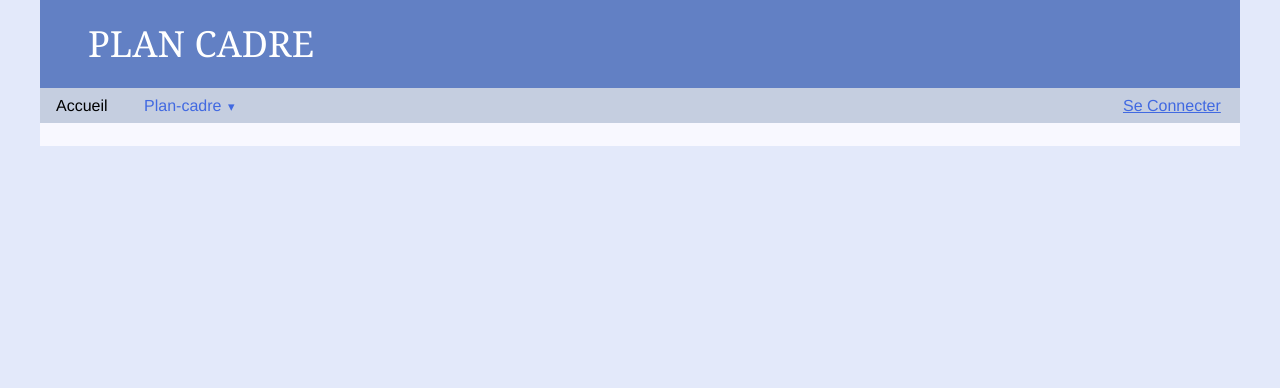
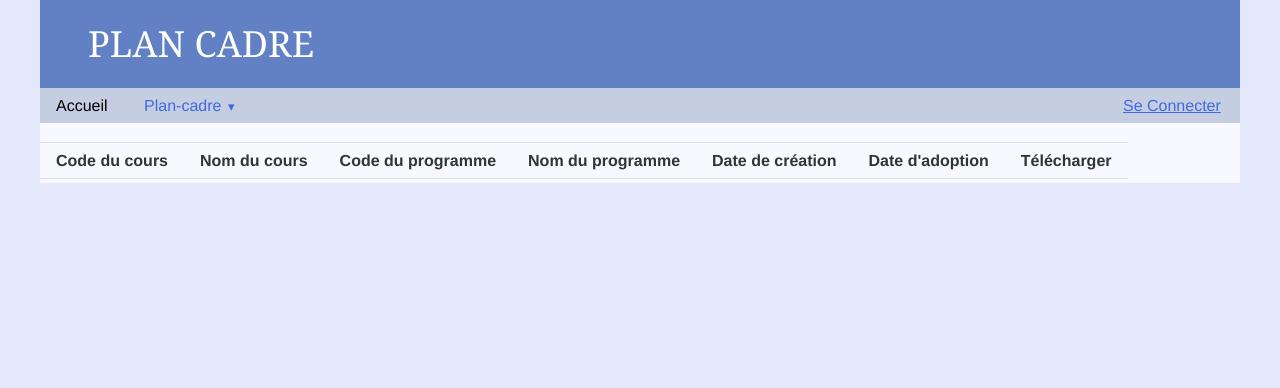
Before and after one commit to Waverealm/Projet_Plan-Cadre, a PHP site: page /view/view_search_plan_cadre.php in a window 1280 px wide. Shown: the top 388 px of the page. Run offline with PHP 8.4, Linux system fonts and the light colour scheme; lists and menus that the app fills with data are empty.

Commit message:
petit tableau pour montrer que ça marche
peut afficher les plans-cadres,
doit faire un update de la bd pour la procédure je vais vérifier si je
dois/peux faire d'autre procédures avant de mettre un changement .

```diff
--- a/controller/interface_functions.php
+++ b/controller/interface_functions.php
@@ -69,7 +69,7 @@ function showAppropriateMenu()
                         <a href="#" id="menuLink1" class="pure-menu-link">Plan-cadre</a>
                         <ul class="pure-menu-children">
                             <li class="pure-menu-item">
-                                <a href="#" class="pure-menu-link">Recherche</a>
+                                <a href="<?php echo VIEW_SEARCH_PLAN_CADRE ?>" class="pure-menu-link">Recherche</a>
                             </li>
                         </ul>
                     </li>
--- /dev/null
+++ b/model/model_search_plan_cadre.php
@@ -0,0 +1,67 @@
+<?php
+
+
+
+include_once("../controller/interface_functions.php");
+include_once("../model/queries.php");
+
+
+// default order by codeCours pour la procédure select
+
+/*
+	showAllPlancadre
+	cette fonction permet d'afficher tout les plans-cadres dans un tableau
+
+
+	le tableau aura l'option de télécharger le plan-cadre ou de le consulter en ligne
+	- faire une page qui servira de template pour afficher un plan-cadre
+	-
+*/
+function showAllPlancadre()
+{
+    $list = selectAllPlanCadre();
+
+    echo "<table>".
+            "<tr>".
+                "<th>Code du cours</th>".
+                "<th>Nom du cours</th>".
+                "<th>Code du programme</th>".
+                "<th>Nom du programme</th>".
+                "<th>Date de création</th>".
+                "<th>Date d'adoption</th>".
+                "<th>Télécharger</th>".
+            "</tr>";
+        foreach ($list as $row)
+        {
+        	$date_adoption = $row["DateAdoption"];
+        	$document_link = $row["Presentation_Cours"];
+        	if( !isset($date_adoption) )
+        	{
+        		$date_adoption = "pas adopté";
+        	}
+        	if( !isset($document_link) )
+        	{
+        		$document_link = "lien manquant";
+        	}
+        	else
+        	{
+        		// s'occuper de générer un lien qui a de l'allure et qui fonctionne
+        		// plutôt faire une fonction qui va s'occuper de faire ça
+        	}
+            echo "<tr>".
+                    "<td>".$row["CodeCours"]."</td>".
+                    "<td>".$row["NomCours"]."</td>".
+                    "<td>".$row["CodeProgramme"]."</td>".
+                    "<td>".$row["NomProgramme"]."</td>".
+                    "<td>".$row["DateAjout"]."</td>".
+                    "<td>". $date_adoption ."</td>".
+                    "<td>" . $document_link . "</td>".
+                "</tr>";
+        }
+    echo "</table>";
+}
+
+function showAllValidPlancadre()
+{
+
+}
--- a/model/queries.php
+++ b/model/queries.php
@@ -116,6 +116,10 @@
   function selectAllConsignesPlanCadre()
   {
     return selectWithNoParam("CALL SELECT_ALL_CONSIGNES_PLAN_CADRE ()");
+  }
+  function selectAllPlanCadre()
+  {
+    return selectWithNoParam("CALL SELECT_ALL_PLAN_CADRE ()");
   }
 
   // pas besoin de paramètre
--- a/view/view_search_plan_cadre.php
+++ b/view/view_search_plan_cadre.php
@@ -2,6 +2,7 @@
   session_start();
 
   include_once("../controller/interface_functions.php");
+  include_once("../model/model_search_plan_cadre.php");
 ?>
 
 <!DOCTYPE html>
@@ -24,6 +25,10 @@
           ?>
           <br>
 
+          <?php
+            showAllPlancadre();
+          ?>
+
         </div>
 
      </body>
```
Also changed, not shown: 3 other files.
